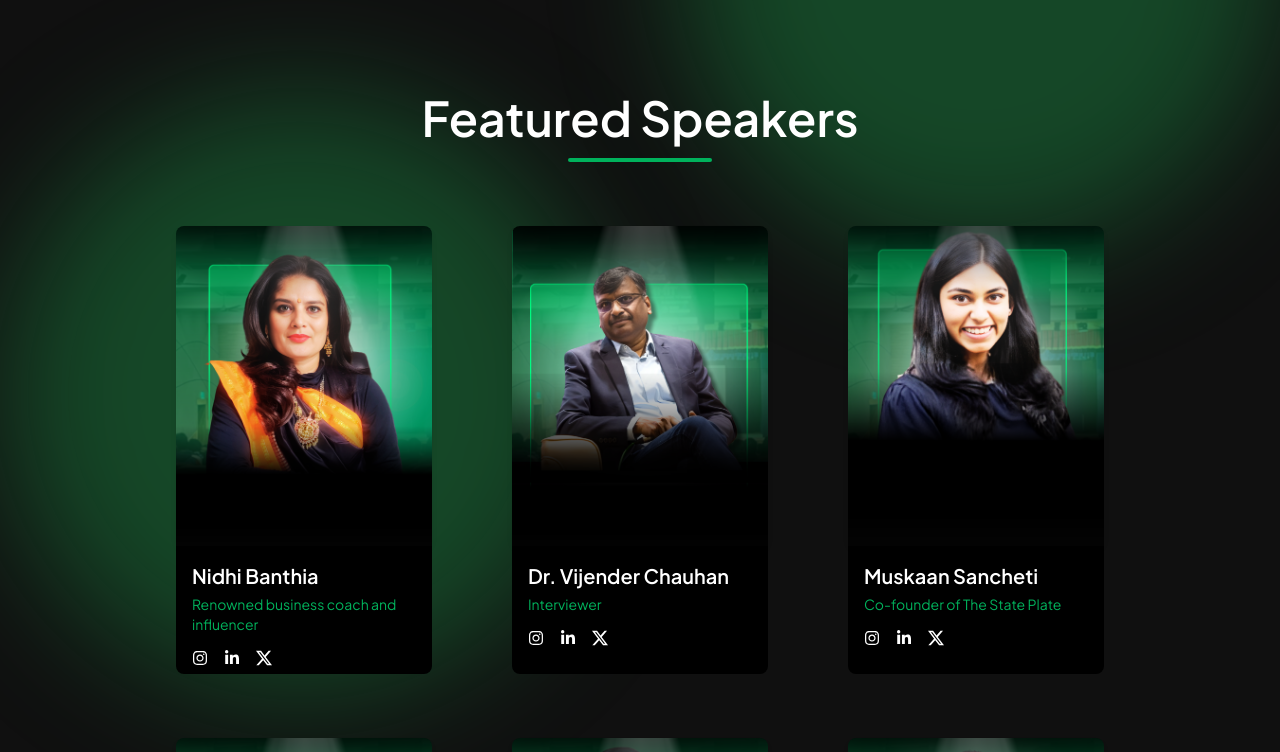
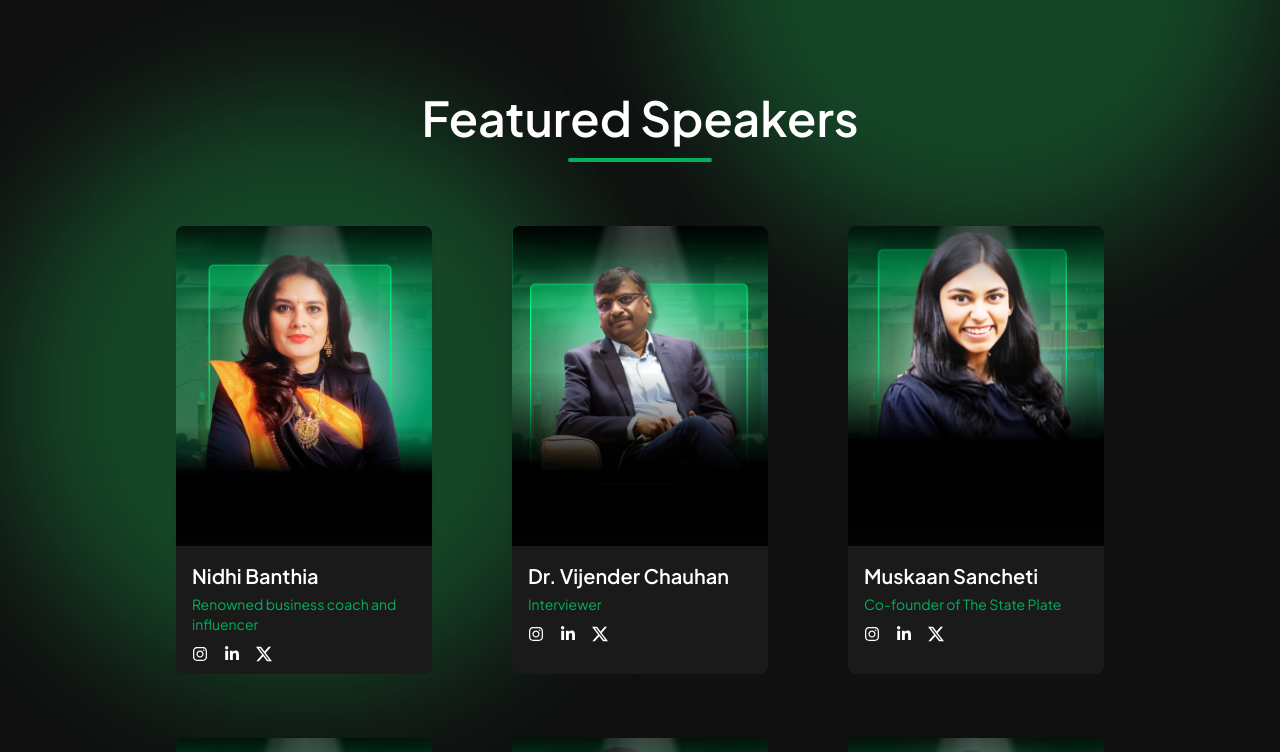
Before and after one commit to EDC-BITM/E-Summit-2025, a React (Vite) app: page / in a window 1280 px wide. Shown: the part 1666-2418 px from the top of the page. Built offline with nearby package versions, Linux system fonts and the light colour scheme.

Commit message:
update speaker section

```diff
--- a/src/components/FeaturedSpeaker/FS.jsx
+++ b/src/components/FeaturedSpeaker/FS.jsx
@@ -66,7 +66,7 @@ const FeaturedSpeakers = () => {
   );
 
   return (
-    <section className="speakers w-full relative mx-auto md:pb-40 pb-20 ">
+    <section className="speakers w-full relative mx-auto pb-3">
       <div className="absolute top-0 left-0 w-[200px] h-[400px] md:w-[600px] md:h-[600px] bg-green-500/30 rounded-full blur-3xl" />
       <div data-aos="fade-down" data-aos-duration="1000" className="text-center mb-16">
         <h1 className="font-semibold md:text-5xl text-3xl text-white">
@@ -79,11 +79,11 @@ const FeaturedSpeakers = () => {
           {speakersData.map((speaker, index) => (
             <div key={index} data-aos="flip-left" className="text-white shadow-md rounded-lg mb-28">
               <img src={speaker.img} className="w-full max-w-64 h-80 rounded-t-lg" />
-              <div className="absolute left-0 p-4 w-full h-32 bg-black rounded-b-lg">
+              <div className="absolute left-0 p-4 w-full h-32 bg-primaryGrey rounded-b-lg">
                 <div className="space-y-1">
                     <h1 className="text-xl font-semibold">{speaker.name}</h1>
                     <h6 className="text-primaryGreen text-sm">{speaker.role}</h6>
-                      <h6 className="pb-2">{speaker.desc}</h6>
+                      <h6 className="pb-1">{speaker.desc}</h6>
                     <div className="flex flex-row justify-start items-start gap-4">
                       <a href={speaker.instagram} target="_blank" rel="noreferrer">
                         <FaInstagram />
```
Also changed, not shown: 1 other file (tests, documents, lock files or other folders).
